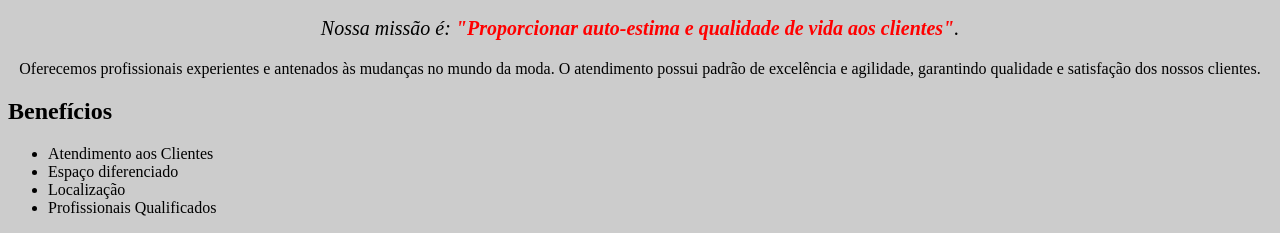
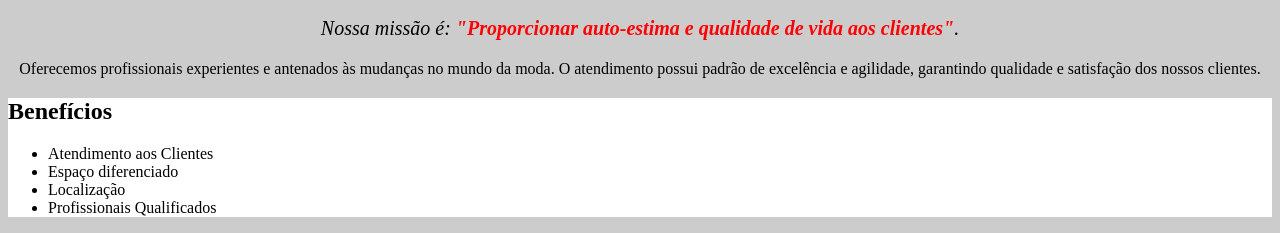
Before and after one commit to maryy12345/alura, a plain HTML site: page index.html in a window 1280 px wide. Shown: the part 605-838 px from the top of the page. Drawn offline with Linux system fonts and the light colour scheme.

Commit message:
ç[ol[]l

```diff
--- a/index.html
+++ b/index.html
@@ -8,7 +8,7 @@
 
     <body>
         <img id="banner" src="banner.jpg">
-
+    <div>
          <h1>Sobre a Barbearia Alura</h1>
 
 
@@ -18,7 +18,9 @@
          <p id="missao"><em>Nossa missão é: <strong>"Proporcionar auto-estima e qualidade de vida aos clientes"</strong>.</em></p>
 
          <p>Oferecemos profissionais experientes e antenados às mudanças no mundo da moda. O atendimento possui padrão de excelência e agilidade, garantindo qualidade e satisfação dos nossos clientes.</p>
+    </div>
 
+    <div class="beneficios">
          <h2>Benefícios</h2>
 
          <ul>
@@ -27,5 +29,6 @@
            <li class="itens">Localização</li>
            <li class="itens">Profissionais Qualificados</li>
          </ul>
+    </div>
     </body>
 </html>
--- a/style.css
+++ b/style.css
@@ -25,3 +25,7 @@ em strong {
 #itens {
     font-style: italic;
  }
+
+ .beneficios {
+    background: #FFFFFF;
+ }
```
